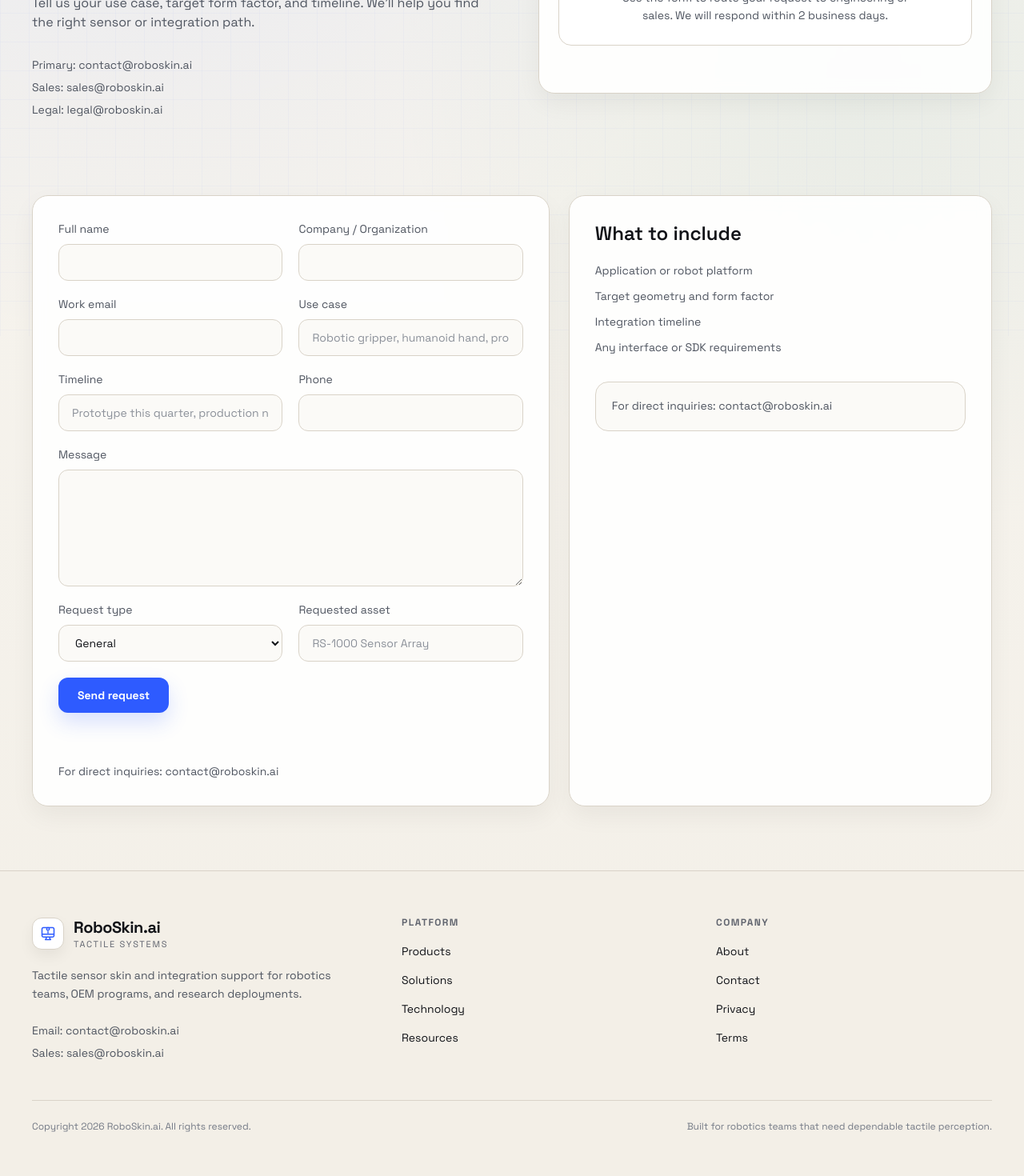
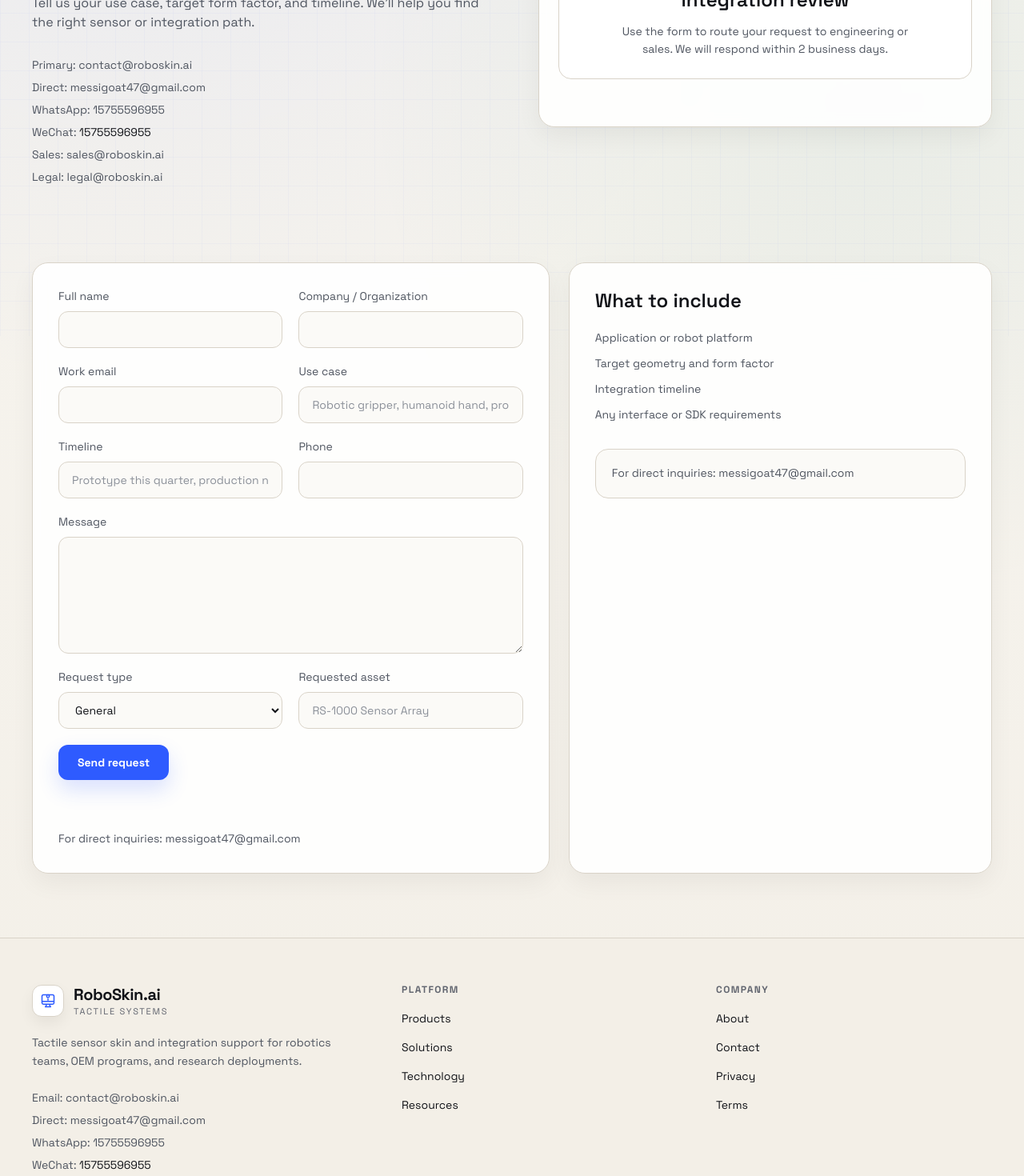
Before and after one commit to 156631890/roboskin.ai, a Next.js app: page /contact in a window 1280 px wide. Shown: the part 380-1850 px from the top of the page at 80% size. Built offline with nearby package versions, Linux system fonts and the light colour scheme.

Commit message:
feat: add direct contact details

```diff
--- a/src/app/contact/page.tsx
+++ b/src/app/contact/page.tsx
@@ -24,6 +24,9 @@
             </p>
             <div className="mt-8 space-y-2 text-sm text-[#4f5560]">
               <p>Primary: <a className="text-[#2e5bff] hover:text-[#2446c8]" href={`mailto:${site.contact.primaryEmail}`}>{site.contact.primaryEmail}</a></p>
+              <p>Direct: <a className="text-[#2e5bff] hover:text-[#2446c8]" href={`mailto:${site.contact.directEmail}`}>{site.contact.directEmail}</a></p>
+              <p>WhatsApp: <a className="text-[#2e5bff] hover:text-[#2446c8]" href={`https://wa.me/${site.contact.whatsapp}`} target="_blank" rel="noreferrer">{site.contact.whatsapp}</a></p>
+              <p>WeChat: <span className="text-[#111318]">{site.contact.wechat}</span></p>
               <p>Sales: <a className="text-[#2e5bff] hover:text-[#2446c8]" href={`mailto:${site.contact.salesEmail}`}>{site.contact.salesEmail}</a></p>
               <p>Legal: <a className="text-[#2e5bff] hover:text-[#2446c8]" href={`mailto:${site.contact.legalEmail}`}>{site.contact.legalEmail}</a></p>
             </div>
@@ -69,7 +72,7 @@
             </ul>
             <div className="mt-8 rounded-2xl border border-[#d9d3c8] bg-[#fbfaf7] p-5">
               <p className="text-sm text-[#4f5560]">
-                For direct inquiries: <a className="text-[#2e5bff] hover:text-[#2446c8]" href={`mailto:${site.contact.primaryEmail}`}>{site.contact.primaryEmail}</a>
+                For direct inquiries: <a className="text-[#2e5bff] hover:text-[#2446c8]" href={`mailto:${site.contact.directEmail}`}>{site.contact.directEmail}</a>
               </p>
             </div>
           </div>
--- a/src/app/page.tsx
+++ b/src/app/page.tsx
@@ -134,7 +134,10 @@
               </Link>
             </div>
             <p className="mt-4 text-sm text-[#b9bec8]">
-              Direct inquiries: <a className="text-white underline decoration-white/40 underline-offset-4" href={`mailto:${site.contact.primaryEmail}`}>{site.contact.primaryEmail}</a>
+              Direct inquiries: <a className="text-white underline decoration-white/40 underline-offset-4" href={`mailto:${site.contact.directEmail}`}>{site.contact.directEmail}</a>
+            </p>
+            <p className="mt-2 text-sm text-[#b9bec8]">
+              WhatsApp: <a className="text-white underline decoration-white/40 underline-offset-4" href={`https://wa.me/${site.contact.whatsapp}`} target="_blank" rel="noreferrer">{site.contact.whatsapp}</a> · WeChat: <span className="text-white">{site.contact.wechat}</span>
             </p>
           </div>
         </div>
--- a/src/components/ContactForm.tsx
+++ b/src/components/ContactForm.tsx
@@ -75,7 +75,7 @@
 
     if (!response.ok) {
       setStatus('error');
-      setFeedback('Something went wrong. Please email us at ' + site.contact.primaryEmail + '.');
+      setFeedback('Something went wrong. Please email us at ' + site.contact.directEmail + '.');
       return;
     }
 
@@ -210,7 +210,7 @@
       </div>
 
       <p className="text-sm text-[#4f5560]">
-        For direct inquiries: <a className="text-[#2e5bff] hover:text-[#2446c8]" href={`mailto:${site.contact.primaryEmail}`}>{site.contact.primaryEmail}</a>
+        For direct inquiries: <a className="text-[#2e5bff] hover:text-[#2446c8]" href={`mailto:${site.contact.directEmail}`}>{site.contact.directEmail}</a>
       </p>
     </form>
   );
--- a/src/components/Footer.tsx
+++ b/src/components/Footer.tsx
@@ -25,6 +25,15 @@
             <div className="mt-6 space-y-2 text-sm text-[#4f5560]">
               <p>
                 Email: <a className="text-[#2e5bff] hover:text-[#2446c8]" href={`mailto:${site.contact.primaryEmail}`}>{site.contact.primaryEmail}</a>
+              </p>
+              <p>
+                Direct: <a className="text-[#2e5bff] hover:text-[#2446c8]" href={`mailto:${site.contact.directEmail}`}>{site.contact.directEmail}</a>
+              </p>
+              <p>
+                WhatsApp: <a className="text-[#2e5bff] hover:text-[#2446c8]" href={`https://wa.me/${site.contact.whatsapp}`} target="_blank" rel="noreferrer">{site.contact.whatsapp}</a>
+              </p>
+              <p>
+                WeChat: <span className="text-[#111318]">{site.contact.wechat}</span>
               </p>
               <p>
                 Sales: <a className="text-[#2e5bff] hover:text-[#2446c8]" href={`mailto:${site.contact.salesEmail}`}>{site.contact.salesEmail}</a>
--- a/src/content/site.ts
+++ b/src/content/site.ts
@@ -7,6 +7,9 @@
     salesEmail: 'sales@roboskin.ai',
     legalEmail: 'legal@roboskin.ai',
     privacyEmail: 'privacy@roboskin.ai',
+    directEmail: 'messigoat47@gmail.com',
+    whatsapp: '15755596955',
+    wechat: '15755596955',
   },
 };
 
```
